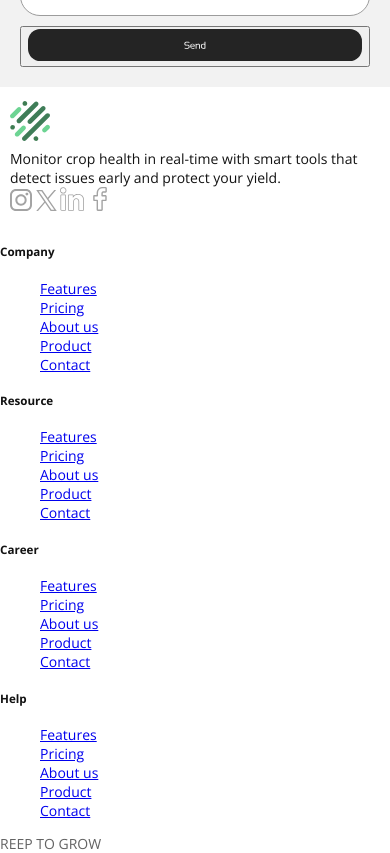
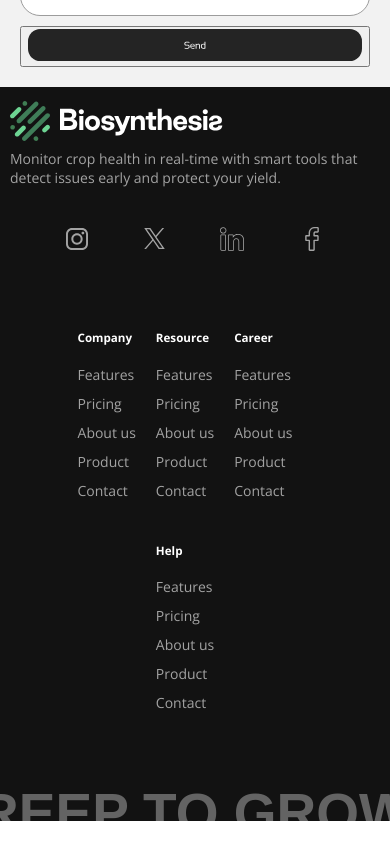
Before and after one commit to Hishamkool/Progbiz-Biosynthesis, a plain HTML site: page index.html in a window 390 px wide. Shown: the part 4525-5378 px from the top of the page. After the commit the page ends 5346 px from the top, so only its background shows below. Drawn offline with nearby package versions, Linux system fonts and the light colour scheme; a web font is replaced by a local one.

Commit message:
footer done, mobile view done

```diff
--- a/index.html
+++ b/index.html
@@ -230,7 +230,7 @@
         <figure class="logo-description">
             <img src="assets/images/svg/logo plus image.svg" alt="">
             <figcaption>
-                Monitor crop health in real-time with smart tools that detect issues early and protect your yield.
+                <p>Monitor crop health in real-time with smart tools that detect issues early and protect your yield.</p>
                 <!-- Social Media Icons -->
                 <div class="social">
                     <img src="assets/images/svg/instagram.svg" alt="instagram logo">
@@ -243,7 +243,7 @@
         <!-- Footer Navigation Columns: Company, Resource, Career, Help -->
 
         <div class="footer-navigations">
-            <div class="company">
+            <div class="footer-topics">
                 <h5>Company</h5>
                 <ul>
                     <li><a href="#">Features</a></li>
@@ -254,7 +254,7 @@
                 </ul>
             </div>
 
-            <div class="resource">
+            <div class="footer-topics">
                 <h5>Resource</h5>
                 <ul>
                     <li><a href="#">Features</a></li>
@@ -265,7 +265,7 @@
                 </ul>
             </div>
 
-            <div class="career">
+            <div class="footer-topics">
                 <h5>Career</h5>
                 <ul>
                     <li><a href="#">Features</a></li>
@@ -276,7 +276,7 @@
                 </ul>
             </div>
 
-            <div class="help">
+            <div class="footer-topics">
                 <h5>Help</h5>
                 <ul>
                     <li><a href="#">Features</a></li>
--- a/styles.css
+++ b/styles.css
@@ -8,6 +8,8 @@
     /* colors */
     --primary-colour: #3F7D58;
     --secondary-colour: #262A2D;
+    --footer-color: #121212;
+    --footer-subtitle-color: #A3A3A3;
     --grey-colour-200: #F2F2F2;
     --font-colour-400: #121212;
     --font-colour-800: #636363;
@@ -37,7 +39,7 @@ body {
     font-size: var(--font-size-body-20);
     color: var(--font-colour-400);
     background-color: #FFFFFF;
-    margin: 0;
+    margin:  0;
     padding: 0;
     /* overflow-x: hidden; */
     overflow-y: auto;
@@ -85,8 +87,13 @@ p {
 }
 
 li {
-    text-decoration-style: none;
     list-style: none;
+
+}
+
+li a {
+
+    text-decoration: none;
 }
 
 nav {
@@ -439,6 +446,73 @@ figure {
 }
 
 /* 9. footer section */
+footer {
+    background-color: var(--footer-color);
+}
+
+footer .footer-navigations {
+    display: flex;
+    flex-wrap: wrap;
+    padding: 50px;
+    align-items: center;
+    justify-content: center;
+
+}
+
+footer .footer-navigations ul {
+    padding-left: 0;
+    padding-right: 20px;
+}
+
+footer .footer-navigations ul li a {
+    color: var(--footer-subtitle-color);
+    display: inline-block;
+    padding-bottom: 10px;
+    border-style: box-border;
+    text-decoration: none;
+}
+
+/* title for each navigation group like company resource etc */
+footer .footer-navigations .footer-topics {
+    color: white;
+}
+
+/* socil icons */
+footer figcaption .social {
+    display: flex;
+    flex-direction: row;
+    align-items: center;
+    justify-content: space-evenly;
+}
+
+/* company description below logo */
+footer figcaption p {
+    color: var(--footer-subtitle-color);
+    margin-bottom: 40px;
+}
+
+/* 10. bootom text  */
+.reep-to-grow {
+    display: flex;
+    justify-content: center;
+    overflow: hidden;
+    align-items: start;
+    white-space: nowrap;
+    height: 35px;
+
+}
+
+.reep-to-grow p {
+
+
+    margin: 0;
+    font-family: var(--font-title-sansation);
+    font-weight: 700;
+    font-size: 55px;
+    line-height: 1;
+    text-overflow: clip;
+}
+
 
 /* MEDIAQUERRY */
 /* samll tab styles */
```
